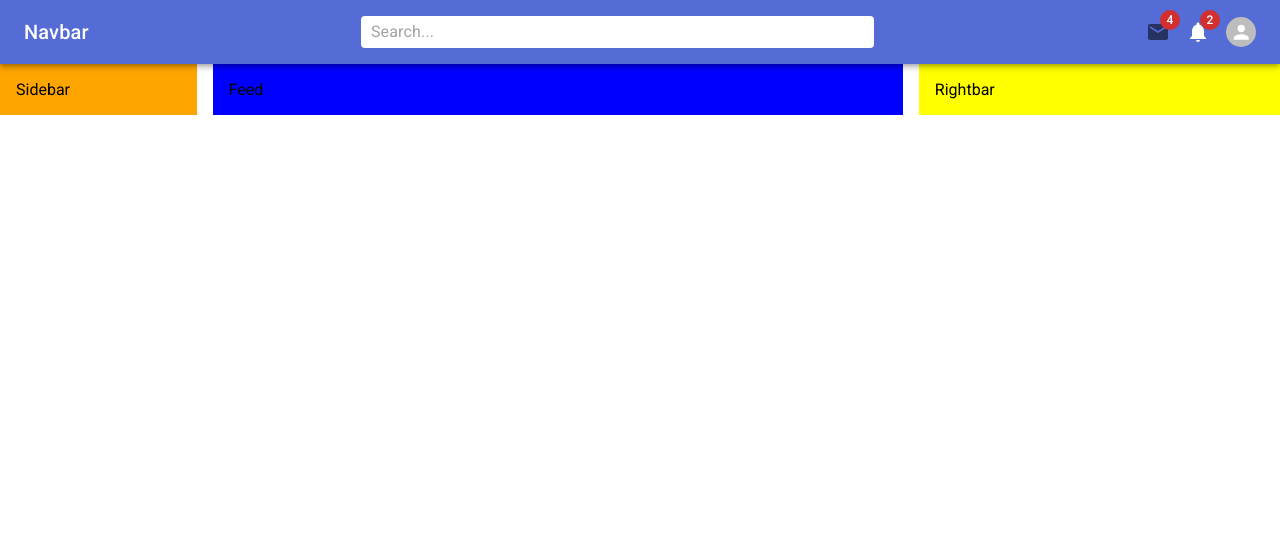
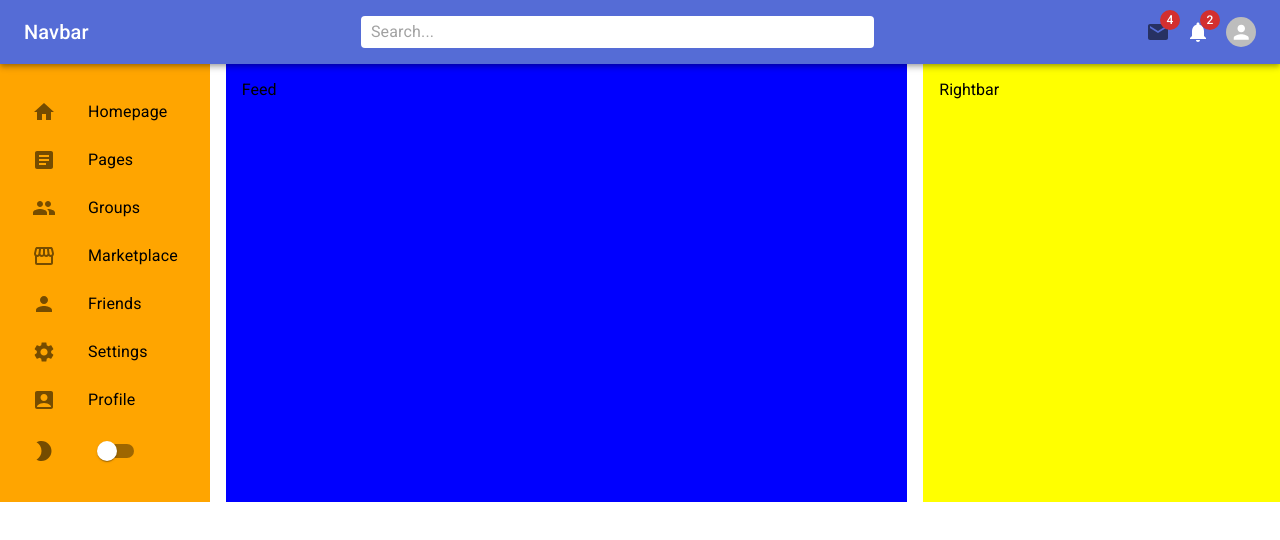
Before and after one commit to philsmirnoff/tutorial, a React (Create React App) app in the folder udemy/mui2/: page / in a window 1280 px wide. Shown: the top 540 px of the page. Built offline with nearby package versions, Linux system fonts and the light colour scheme.

Commit message:
added sidebar

```diff
--- a/udemy/mui2/src/components/Sidebar.jsx
+++ b/udemy/mui2/src/components/Sidebar.jsx
@@ -1,5 +1,14 @@
 import React from 'react';
 import Box from '@mui/material/Box';
+import { List, ListItem, ListItemButton, ListItemIcon, ListItemText, Switch } from '@mui/material';
+import HomeIcon from '@mui/icons-material/Home';
+import ArticleIcon from '@mui/icons-material/Article';
+import GroupIcon from '@mui/icons-material/Group';
+import StorefrontIcon from '@mui/icons-material/Storefront';
+import PersonIcon from '@mui/icons-material/Person';
+import SettingsIcon from '@mui/icons-material/Settings';
+import AccountBoxIcon from '@mui/icons-material/AccountBox';
+import ModeNight from '@mui/icons-material/ModeNight';
 
 const Sidebar = () => {
   return (
@@ -9,7 +18,72 @@ const Sidebar = () => {
        p={2}
        sx={{ display: {xs: "none", sm: 'block'}}}
        >
-        Sidebar
+         <List>
+          <ListItem disablePadding>
+            <ListItemButton component="a" href="#home">
+              <ListItemIcon>
+                <HomeIcon />
+              </ListItemIcon>
+              <ListItemText primary="Homepage" />
+            </ListItemButton>
+          </ListItem>
+          <ListItem disablePadding>
+            <ListItemButton component="a" href="#pages">
+              <ListItemIcon>
+                <ArticleIcon />
+              </ListItemIcon>
+              <ListItemText primary="Pages" />
+            </ListItemButton>
+          </ListItem>
+          <ListItem disablePadding>
+            <ListItemButton component="a" href="#groups">
+              <ListItemIcon>
+                <GroupIcon />
+              </ListItemIcon>
+              <ListItemText primary="Groups" />
+            </ListItemButton>
+          </ListItem>
+          <ListItem disablePadding>
+            <ListItemButton component="a" href="#marketplace">
+              <ListItemIcon>
+                <StorefrontIcon />
+              </ListItemIcon>
+              <ListItemText primary="Marketplace" />
+            </ListItemButton>
+          </ListItem>
+          <ListItem disablePadding>
+            <ListItemButton component="a" href="#friends">
+              <ListItemIcon>
+                <PersonIcon />
+              </ListItemIcon>
+              <ListItemText primary="Friends" />
+            </ListItemButton>
+          </ListItem>
+          <ListItem disablePadding>
+            <ListItemButton component="a" href="#settings">
+              <ListItemIcon>
+                <SettingsIcon />
+              </ListItemIcon>
+              <ListItemText primary="Settings" />
+            </ListItemButton>
+          </ListItem>
+          <ListItem disablePadding>
+            <ListItemButton component="a" href="#profile">
+              <ListItemIcon>
+                <AccountBoxIcon />
+              </ListItemIcon>
+              <ListItemText primary="Profile" />
+            </ListItemButton>
+          </ListItem>
+          <ListItem disablePadding>
+            <ListItemButton component="a" href="#profile">
+              <ListItemIcon>
+                <ModeNight />
+              </ListItemIcon>
+              <Switch />
+            </ListItemButton>
+          </ListItem>
+        </List>
       </Box>
   )
 }
```
